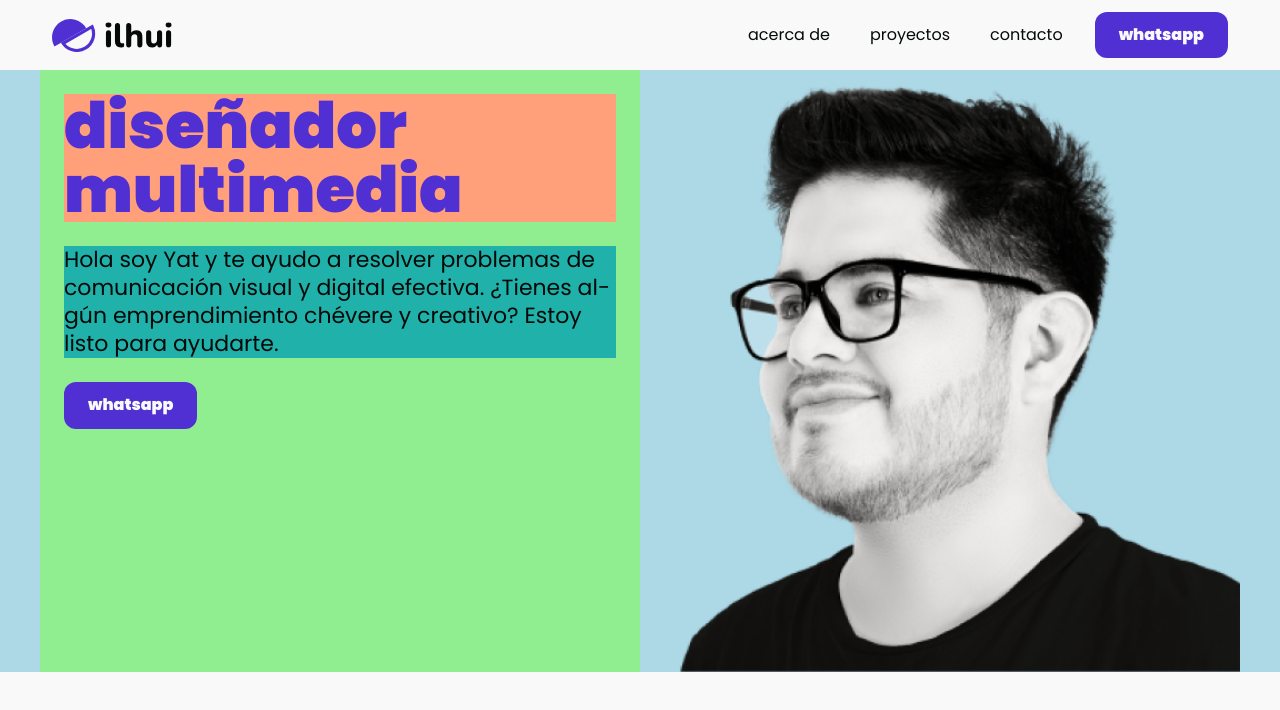
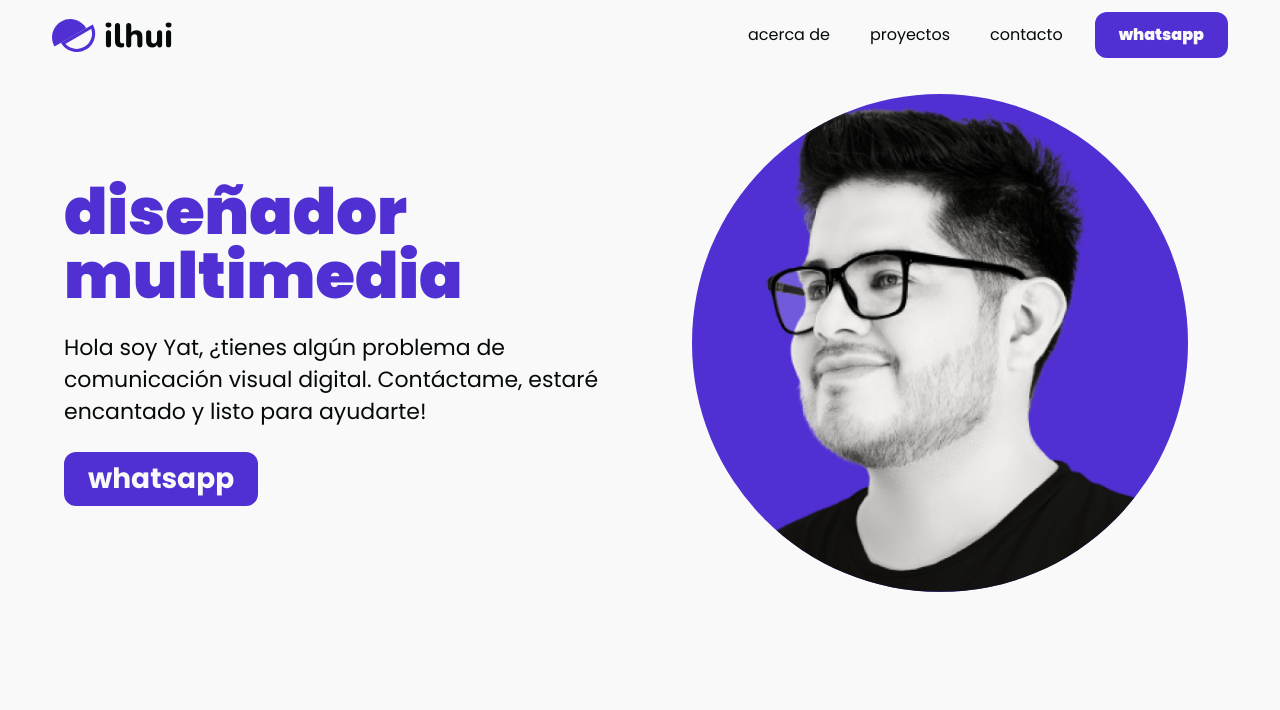
Before and after one commit to yatziel/Portafolio-Yatto, a plain HTML site: page index.html in a window 1280 px wide. Drawn offline with Linux system fonts and the light colour scheme.

Commit message:
Se pulieron los estilos de hero

```diff
--- a/css/style.css
+++ b/css/style.css
@@ -51,17 +51,20 @@
 	width: 100%;
 	display: flex;
 	justify-content: center;
-	background-color: lightblue;
+
 }
 .hero-wrapper{
 	max-width: 1200px;
 	display: grid;
 	grid-template-columns: repeat(2, 1fr);
-	background-color: lightcoral;
+
 }
 .hero-content{
 	padding: 24px;
-	background-color: lightgreen;
+	display: flex;
+	flex-direction: column;
+	justify-content: center;
+
 }
 .hero-title{
 	font-size: 64px;
@@ -69,20 +72,22 @@
 	line-height: 64px;
 	color: var(--morado);
 	margin-bottom: 24px;
-	background-color: lightsalmon;
+
 }
 .hero-paragraph{
 	font-size: 22px;
-	line-height: 28px;
+	line-height:32px;
 	color: var(--negro);
 	margin-bottom: 24px;
-	background-color: lightseagreen;
+	hyphens: none;
 }
+
 .hero-button{
+	font-size: 28px;
 	width: fit-content;
 	color: var(--blanco);
-	font-weight: 900;
-	padding: 12px 24px;
+	font-weight: 600;
+	padding: 16px 24px;
 	border-radius: 12px;
 	background-color: var(--morado);
 }
@@ -92,8 +97,13 @@
 }
 
 .hero-profile{
-	background-color: darksalmon;
+	display: flex;
+	justify-content: center;
+	padding: 24px;
+
 }
 .hero-image{
-	background-color: lightblue;
+	width: 90%;
+	background-color: var(--morado);
+	border-radius: 50%;
 }
--- a/index.html
+++ b/index.html
@@ -36,7 +36,7 @@
 		<div class="hero-wrapper">
 			<div class="hero-content">
 				<h1 class="hero-title">diseñador multimedia</h1>
-				<p class="hero-paragraph">Hola soy Yat y te ayudo a resolver problemas de comunicación visual y digital efectiva. ¿Tienes algún emprendimiento chévere y creativo? Estoy listo para ayudarte.</p>
+				<p class="hero-paragraph">Hola soy Yat, ¿tienes algún problema de comunicación visual digital. Contáctame, estaré encantado y listo para ayudarte!</p>
 				<a class="hero-button" href="#">whatsapp</a>
 			</div>
 			<div class="hero-profile">
```
